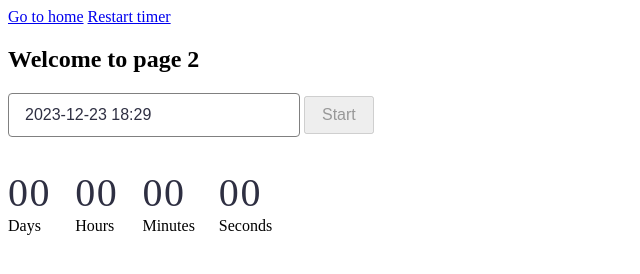
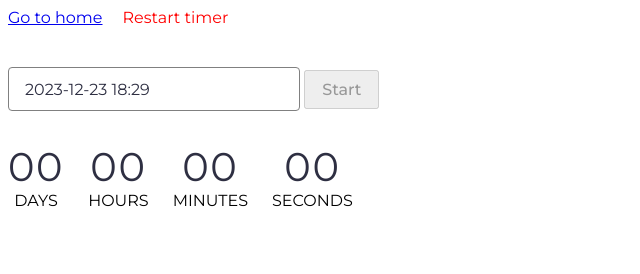
Before and after one commit to Terrad77/goit-js-hw-10, a website built with Vite: page src/1-timer.html in a window 1280 px wide. Shown: the whole page, without its empty margins (0-640 px from the left). Built offline with nearby package versions, Linux system fonts and the light colour scheme.

Commit message:
css 2task

```diff
--- a/src/1-timer.html
+++ b/src/1-timer.html
@@ -4,6 +4,11 @@
     <meta charset="UTF-8" />
     <meta http-equiv="X-UA-Compatible" content="IE=edge" />
     <meta name="viewport" content="width=device-width, initial-scale=1.0" />
+    <link
+      href="https://fonts.googleapis.com/css2?family=Montserrat:wght@400;500&display=swap"
+      rel="stylesheet"
+    />
+
     <title>Page 2</title>
     <link rel="stylesheet" href="./css/timer.css" />
   </head>
@@ -12,7 +17,6 @@
     <section>
       <a href="./index.html">Go to home</a>
       <a href="./1-timer.html">Restart timer</a>
-      <h1>Welcome to page 2</h1>
     </section>
     <input type="text" id="datetime-picker" />
     <button type="button" data-start>Start</button>
--- /dev/null
+++ b/src/css/snackbar.css
@@ -0,0 +1,36 @@
+* {
+    font-family: Montserrat;
+}
+
+section {
+    display: flex;
+    gap: 20px;
+    margin-bottom: 40px;
+}
+form {
+    display: flex;
+    flex-direction: column;
+    width: 360px;
+    gap: 30px;
+
+}
+
+form :first-child label  {
+    display: flex;
+    flex-direction: column;
+    appearance: none;
+}
+
+button {
+    font-size: 16px;
+    font-weight: 500;
+    padding: 8px 16px;
+    color: #FFF;
+    border-radius: 8px;
+    border: none;
+    background: #4E75FF;
+}
+
+button:hover {
+    background: #6C8CFF;
+}
--- a/src/css/styles.css
+++ b/src/css/styles.css
@@ -14,6 +14,7 @@
   line-height: 24px;
   font-weight: 400;
 
+
   color: #242424;
   background-color: rgba(255, 255, 255, 0.87);
 
--- a/src/css/timer.css
+++ b/src/css/timer.css
@@ -1,3 +1,17 @@
+* {
+    font-family: Montserrat;
+}
+section {
+    display: flex;
+    gap: 20px;
+    margin-bottom: 40px;
+}
+
+section :last-child {
+    text-decoration: none;
+    color: red;
+}
+
 #datetime-picker {
     width: 272px;
     height: 40px;
@@ -9,14 +23,23 @@
     font-size: 16px;
     font-style: normal;
     font-weight: 400;
+    /* font-family: Montserrat; */
+
 }
 button {
     color: #989898;
     font-size: 16px;
     font-weight: 500;
     padding: 8px 16px;
+
 }
-
+button:enabled{
+    color: #FFF;
+    background: #4E75FF;
+}
+button:enabled:hover {
+    background: #6C8CFF;
+}
 .timer {
     display: flex;
     flex-direction: row;
@@ -25,24 +48,21 @@ button {
 .field{
     display: flex;
     flex-direction: column;
+
 }
-.value{
+.value {
 color: #2E2F42;
     font-family: Montserrat;
     font-size: 40px;
     font-style: normal;
     font-weight: 400;
-    line-height: 48px;
+    line-height: 1.2;
     /* 120% */
-    letter-spacing: 1.6px;
+    letter-spacing: 0.04em;
+    text-align: center;
 }
-div.timer.field.label{
-color: #2E2F42;
-    font-family: Montserrat;
-    font-size: 16px;
-    font-style:normal;
-    font-weight: 400;
-    line-height: 24px;
-    /* 150% */
-    text-transform: capitalize;
+.label {
+
+    text-transform: uppercase;
+    text-align: center;
 }
--- a/src/js/1-timer.js
+++ b/src/js/1-timer.js
@@ -115,3 +115,6 @@ function convertMs(ms) {
 function addLeadingZero(value) {
   return String(value).padStart(2, '0');
 }
+// style
+// const label = document.querySelector('.label');
+// label.style = 'text-transform: uppercase;';
--- a/src/js/2-snackbar.js
+++ b/src/js/2-snackbar.js
@@ -45,3 +45,6 @@ form.addEventListener('submit', function (event) {
       });
     });
 });
+
+//Style
+delayInput.style = 'appearance: textfield;';
```
Also changed, not shown: src/2-snackbar.html (+5 -2 lines), src/index.html (+0 -1 lines), src/css/form.css (deleted).
